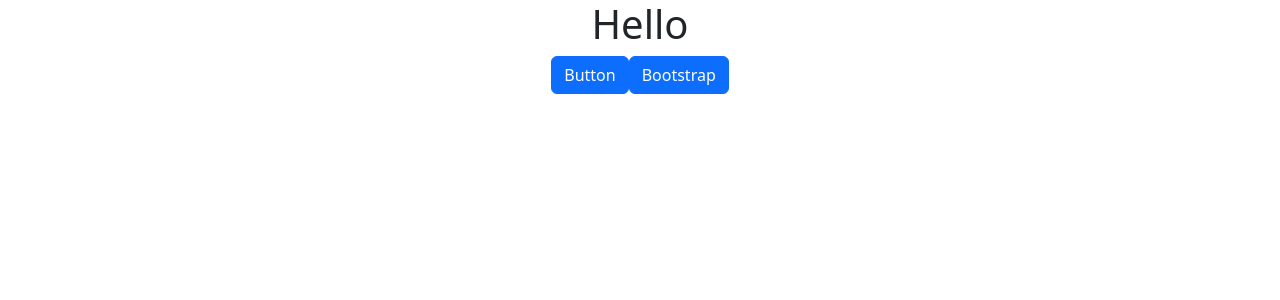
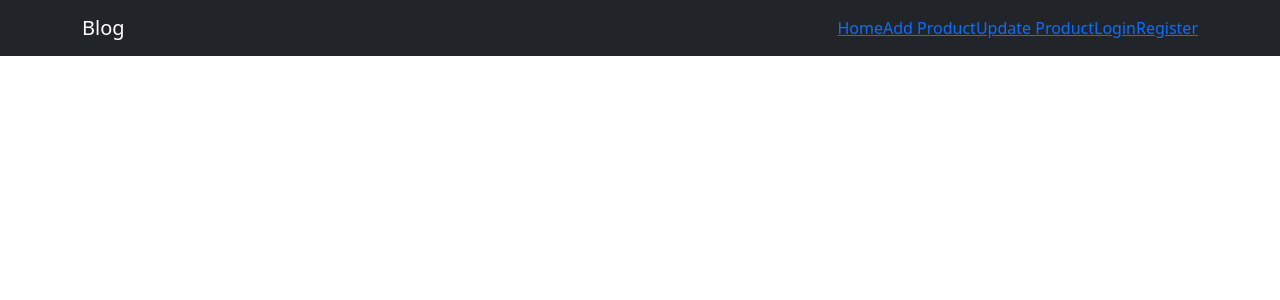
Before and after one commit to premsagar788/react, a React (Create React App) app in the folder frontend/: page / in a window 1280 px wide. Shown: the top 300 px of the page. Built offline with nearby package versions, Linux system fonts and the light colour scheme.

Commit message:
main component

```diff
--- a/frontend/src/App.js
+++ b/frontend/src/App.js
@@ -1,13 +1,29 @@
 import logo from './logo.svg';
 import './App.css';
 import { Button } from 'react-bootstrap';
+import Header from './Header';
+import { render } from "react-dom";
+import {BrowserRouter,Routes, Route } from "react-router-dom";
+import Login from './Login';
+import Register from './Register';
+import AddProduct from './AddProduct';
+import UpdateProduct from './UpdateProduct';
 
 function App() {
   return (
     <div className="App">
-      <h1>Hello</h1>
-      <button className="btn btn-primary">Button</button>
-      <Button>Bootstrap </Button>
+
+      <BrowserRouter>
+      <Header />
+      <Routes>
+
+
+      <Route path="/login" element={<Login />} />
+      <Route path="/register" element={<Register />} />
+      <Route path="/login" element={<Login />} />
+
+      </Routes>
+      </BrowserRouter>
     </div>
   );
 }
```
